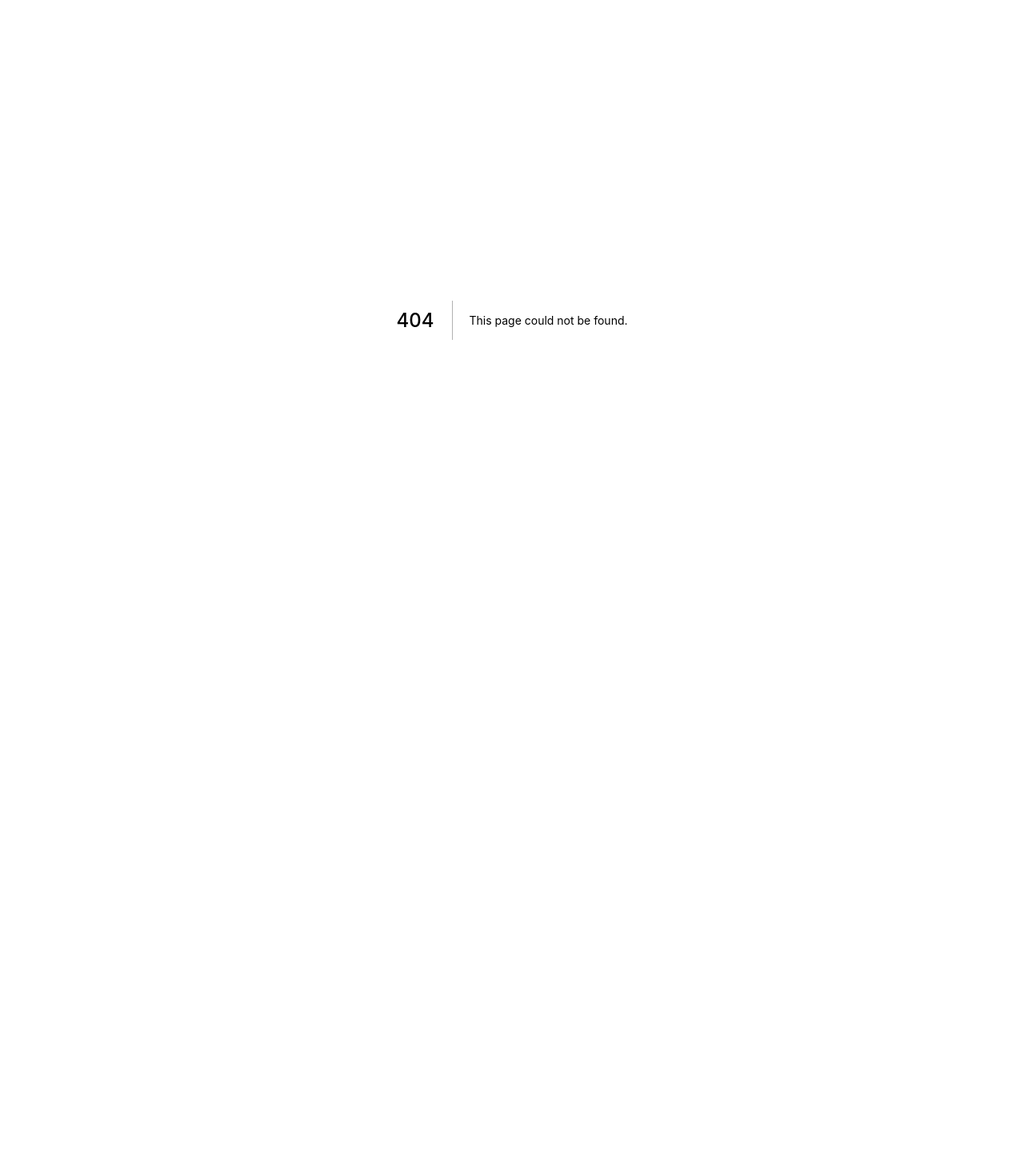
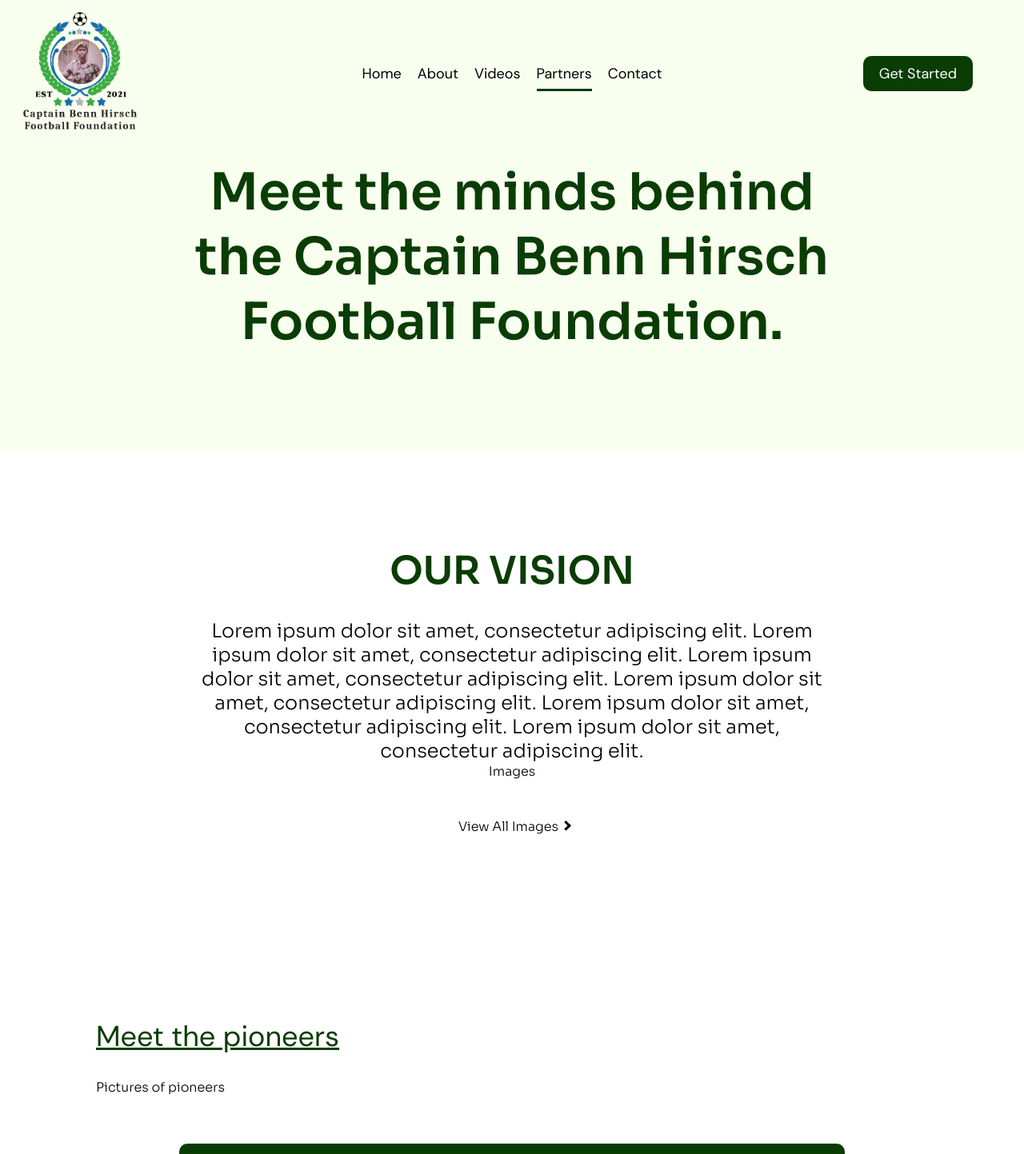
Before and after one commit to IamSolaSholzy01/captainbenn, a Next.js app: page /partners in a window 1280 px wide. Before the commit this address had no page. Shown: the top 1443 px of the page at 80% size. Before the commit the page ends 800 px from the top, so only its background shows below. Built offline with nearby package versions, Linux system fonts and the light colour scheme.

Commit message:
More on home page

```diff
--- a/layouts/Layout.tsx
+++ b/layouts/Layout.tsx
@@ -12,7 +12,7 @@
   { label: "Home", to: "/", id: "home" },
   { label: "About", to: "/about", id: "about" },
   { label: "Videos", to: "/about", id: "videos" },
-  { label: "Partners", to: "/about", id: "partners" },
+  { label: "Partners", to: "/partners", id: "partners" },
   { label: "Contact", to: "/contact", id: "contact" },
 ];
 
--- /dev/null
+++ b/pages/partners.tsx
@@ -0,0 +1,52 @@
+import Layout from "../layouts/Layout";
+import { NextPage } from "next";
+import styles from "../styles/partners.module.css";
+import Link from "next/link";
+import { PrimaryButton } from "../components/Buttons";
+
+const Partners: NextPage<{ title: string }> = ({ title }) => {
+  return (
+    <Layout title={title}>
+      <div className={styles.container}>
+        <section className={styles.mindsSection}>
+          <h2>
+            Meet the minds behind the Captain Benn Hirsch Football Foundation.
+          </h2>
+        </section>
+        <section className={styles.visionSection}>
+          <h4>Our Vision</h4>
+          <p>
+            Lorem ipsum dolor sit amet, consectetur adipiscing elit. Lorem ipsum
+            dolor sit amet, consectetur adipiscing elit. Lorem ipsum dolor sit
+            amet, consectetur adipiscing elit. Lorem ipsum dolor sit amet,
+            consectetur adipiscing elit. Lorem ipsum dolor sit amet, consectetur
+            adipiscing elit. Lorem ipsum dolor sit amet, consectetur adipiscing
+            elit.
+          </p>
+          <div>Images</div>
+          <Link href={"/about"}>
+            <div className={styles.link}>
+              <span>View All Images</span>
+            </div>
+          </Link>
+          <div className={styles.padding}></div>
+        </section>
+        <section className={styles.pioneerSection}>
+          <h5>Meet the pioneers</h5>
+          <div>Pictures of pioneers</div>
+          <PrimaryButton text={"Click to start your application"} />
+        </section>
+      </div>
+    </Layout>
+  );
+};
+
+export default Partners;
+
+export async function getStaticProps() {
+  return {
+    props: {
+      title: "Partners",
+    },
+  };
+}
--- a/styles/Layout.module.css
+++ b/styles/Layout.module.css
@@ -7,7 +7,7 @@
     position: absolute;
     top: 0;
     align-items: center;
-    padding: 60px 0;
+    padding: 80px 0;
     z-index: 1;
     width: 100%;
 }
--- a/styles/globals.css
+++ b/styles/globals.css
@@ -33,6 +33,7 @@
 a {
   color: inherit;
   text-decoration: none;
+  user-select: none;
 }
 
 * {
--- /dev/null
+++ b/styles/partners.module.css
@@ -0,0 +1,71 @@
+.container section {
+    padding: 120px
+}
+
+.mindsSection {
+    background-color: #F9FFEF;
+    padding-top: 200px !important;
+}
+
+.mindsSection h2 {
+    padding: 0 120px;
+    font-weight: 600;
+    font-size: 64px;
+    text-align: center;
+    color: #0A3D04;
+}
+
+.visionSection {
+    text-align: center;
+}
+
+.visionSection h4 {
+    font-size: 48px;
+    font-weight: 600;
+    color: #0A3D04;
+    text-transform: uppercase;
+    margin-bottom: 30px
+}
+
+.visionSection p {
+    padding: 0 120px;
+    font-size: 24px
+}
+
+.visionSection div.link {
+    padding: 48px
+}
+
+.visionSection div.link::after {
+    content: '';
+    text-decoration: none;
+    border: solid black;
+    border-width: 0 3px 3px 0;
+    display: inline-block;
+    padding: 3px;
+    transition: all 0.3s ease-in-out;
+    transform: rotate(-45deg) translateX(5px) translateY(2px);
+}
+
+.visionSection div.link:hover::after {
+    transform: rotate(-45deg) translateX(15px) translateY(12px);
+}
+
+.pioneerSection {
+    padding: 60px 120px !important;
+}
+
+.pioneerSection h5 {
+    font-family: DM Sans, sans-serif;
+    font-weight: 500;
+    font-size: 36px;
+    text-decoration-line: underline;
+    color: #0A3D04;
+    padding-bottom: 30px;
+}
+
+.pioneerSection button {
+    width: 80%;
+    display: block;
+    margin: 60px auto
+}
```
